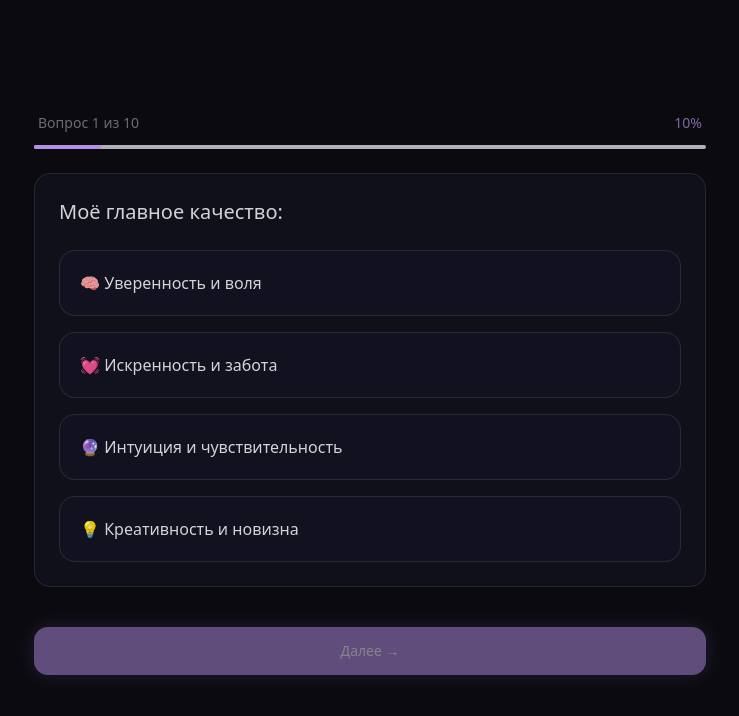
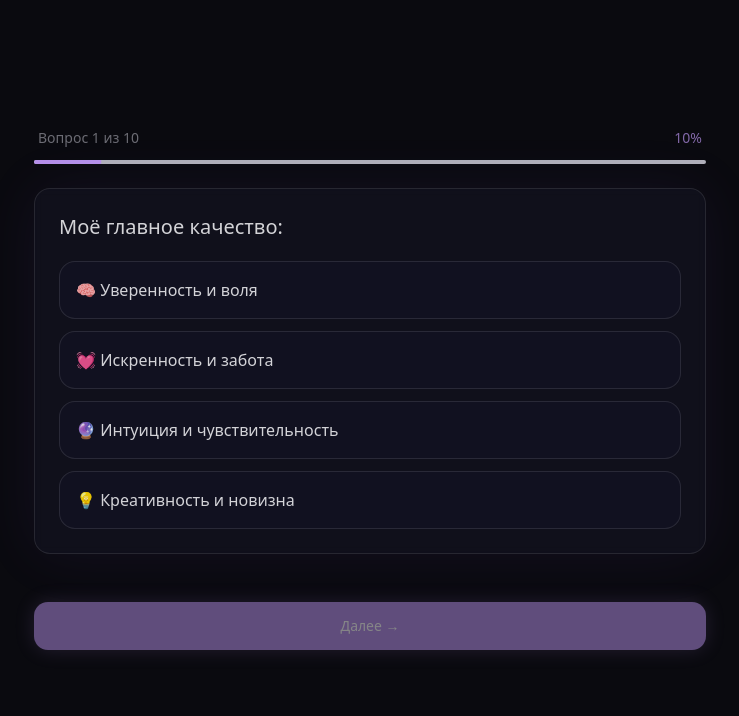
Before and after one commit to matrosskina-cloud/mystic-tarot-essence, a React (Vite) app: page /quiz in a window 1280 px wide. Shown: the top 716 px of the page, without its empty margins (270-1009 px from the left). Built offline with nearby package versions, Linux system fonts and the light colour scheme; the HTML template or start-up script is replaced by a standard one.

Commit message:
Adjust quiz screen balance

```diff
--- a/src/components/QuizQuestion.tsx
+++ b/src/components/QuizQuestion.tsx
@@ -24,8 +24,8 @@ export const QuizQuestionComponent = ({
   const progress = (question.question_number / totalQuestions) * 100;
 
   return (
-    <div className="relative min-h-screen flex flex-col items-center justify-center px-4 sm:px-6 py-4 sm:py-8 bg-[#0a0a0f]">
-      <div className="w-full max-w-2xl space-y-4 sm:space-y-6 max-h-[calc(100vh-80px)] flex flex-col justify-center">
+    <div className="relative min-h-screen flex flex-col px-4 sm:px-6 py-6 sm:py-8 bg-[#0a0a0f]">
+      <div className="w-full max-w-2xl mx-auto flex flex-col space-y-4 sm:space-y-6 max-h-[70vh] mt-[10vh] sm:mt-[12vh] animate-fade-in">
         {/* Progress Section */}
         <div className="space-y-2 sm:space-y-3">
           <div className="flex justify-between items-center px-1">
@@ -40,20 +40,20 @@ export const QuizQuestionComponent = ({
         </div>
 
         {/* Question Card */}
-        <div className="bg-[#1a1a2e]/40 backdrop-blur-sm border border-white/10 rounded-2xl p-4 sm:p-6 transition-all duration-300">
-          <h2 className="text-lg sm:text-xl font-normal text-foreground/90 mb-5 sm:mb-6 leading-relaxed">
+        <div className="bg-[#1a1a2e]/40 backdrop-blur-sm border border-white/10 rounded-2xl p-4 sm:p-6 transition-all duration-300 shadow-[0_0_60px_rgba(139,92,246,0.08)]">
+          <h2 className="text-lg sm:text-xl font-normal text-foreground/90 mb-4 sm:mb-5 leading-relaxed">
             {question.question_text}
           </h2>
 
           {/* Options */}
-          <div className="space-y-3 sm:space-y-4">
+          <div className="space-y-2.5 sm:space-y-3">
             {question.options.map((option, index) => (
               <button
                 key={index}
                 onClick={() => onSelectOption(index)}
-                className={`w-full p-4 sm:p-5 rounded-2xl text-left transition-all duration-300 min-h-[44px] flex items-center border ${
+                className={`w-full p-3.5 sm:p-4 rounded-2xl text-left transition-all duration-300 min-h-[44px] flex items-center border hover-scale ${
                   selectedOption === index
-                    ? "bg-[#1a1a2e]/60 border-primary/40 shadow-[0_0_20px_rgba(139,92,246,0.3)]"
+                    ? "bg-[#1a1a2e]/60 border-primary/40 shadow-[0_0_20px_rgba(139,92,246,0.3)] scale-[1.02]"
                     : "bg-[#1a1a2e]/30 border-white/10 hover:border-primary/30 hover:bg-[#1a1a2e]/50"
                 }`}
               >
@@ -66,13 +66,13 @@ export const QuizQuestionComponent = ({
         </div>
 
         {/* Navigation Buttons */}
-        <div className="fixed sm:relative bottom-0 left-0 right-0 flex gap-3 sm:gap-4 pt-3 sm:pt-4 pb-3 sm:pb-0 px-4 sm:px-0 bg-[#0a0a0f]/95 sm:bg-transparent backdrop-blur-sm sm:backdrop-blur-none border-t sm:border-t-0 border-white/5 sm:border-0" style={{ paddingBottom: 'max(0.75rem, env(safe-area-inset-bottom))' }}>
+        <div className="fixed sm:relative bottom-0 left-0 right-0 flex gap-3 sm:gap-4 pt-4 sm:pt-6 pb-4 sm:pb-0 px-4 sm:px-0 bg-[#0a0a0f]/98 sm:bg-transparent backdrop-blur-md sm:backdrop-blur-none border-t sm:border-t-0 border-white/5 sm:border-0 shadow-[0_-10px_30px_rgba(0,0,0,0.3)] sm:shadow-none" style={{ paddingBottom: 'max(1rem, env(safe-area-inset-bottom))' }}>
           {showBack && (
             <Button
               variant="ghost"
               size="lg"
               onClick={onBack}
-              className="flex-1 text-muted-foreground/60 hover:text-foreground hover:bg-[#1a1a2e]/40 h-11 sm:h-12 min-h-[44px] border border-white/10 hover:border-white/20"
+              className="flex-1 text-muted-foreground/60 hover:text-foreground hover:bg-[#1a1a2e]/40 h-11 sm:h-12 min-h-[44px] border border-white/10 hover:border-white/20 transition-all duration-300"
             >
               Назад
             </Button>
@@ -83,7 +83,7 @@ export const QuizQuestionComponent = ({
             onClick={onNext}
             disabled={selectedOption === null}
             className={`${showBack ? 'flex-1' : 'w-full'} transition-all duration-300 h-11 sm:h-12 min-h-[44px] ${
-              selectedOption === null ? 'opacity-40 cursor-not-allowed' : 'opacity-100 hover:shadow-[0_0_30px_rgba(139,92,246,0.4)]'
+              selectedOption === null ? 'opacity-40 cursor-not-allowed' : 'opacity-100 hover:shadow-[0_0_30px_rgba(139,92,246,0.5)] hover:scale-105'
             }`}
           >
             {question.question_number === totalQuestions ? "Завершить" : "Далее →"}
```
